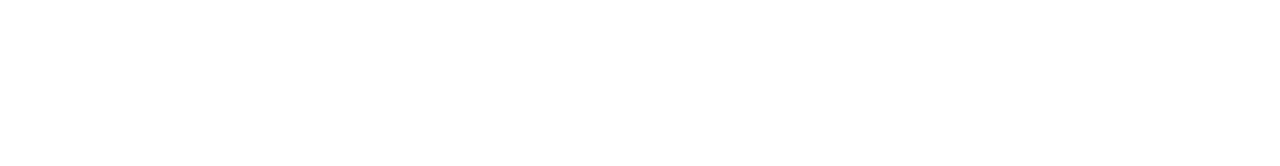
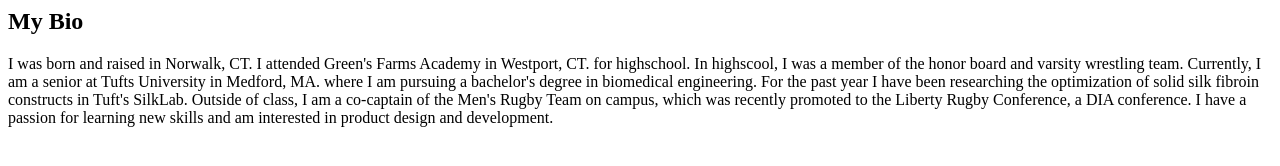
Before and after one commit to thtty19/thtty19.github.io, a plain HTML site: page My_bio.html in a window 1280 px wide. Drawn offline with Linux system fonts and the light colour scheme.

Commit message:
Updating my personal webstie

```diff
--- a/My_bio.html
+++ b/My_bio.html
@@ -1,2 +1,26 @@
 <!doctype> <html>
 <!--- My resume, in web page form -->
+<head>
+  <meta charset="UTF-8" />
+  <link rel="stylesheet" href="Personal_style.css">
+  <title>Trent Turner's Biography </title>
+</head>
+
+<body>
+  <!-- Put my top section here -->
+
+  <div>
+    <h2> My Bio </h2>
+    <p> I was born and raised in Norwalk, CT. I attended Green's Farms
+      Academy in Westport, CT. for highschool. In highscool, I was a member of
+      the honor board and varsity wrestling team. Currently, I am a senior at
+      Tufts University in Medford, MA. where I am pursuing a bachelor's degree
+      in biomedical engineering. For the past year I have been researching the
+      optimization of solid silk fibroin constructs in Tuft's SilkLab. Outside
+      of class, I am a co-captain of the Men's Rugby Team on campus, which
+      was recently promoted to the Liberty Rugby Conference, a DIA conference.
+      I have a passion for learning new skills and am interested in product
+      design and development.
+    </p>
+
+</body>
```
Also changed, not shown: index.html (+5 -0 lines), online_resume.html (+13 -1 lines).
